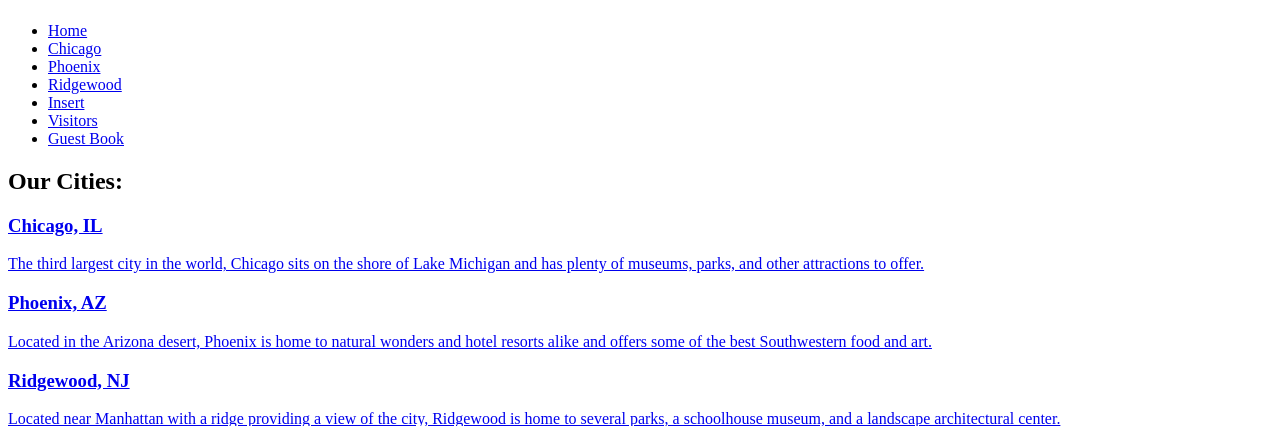
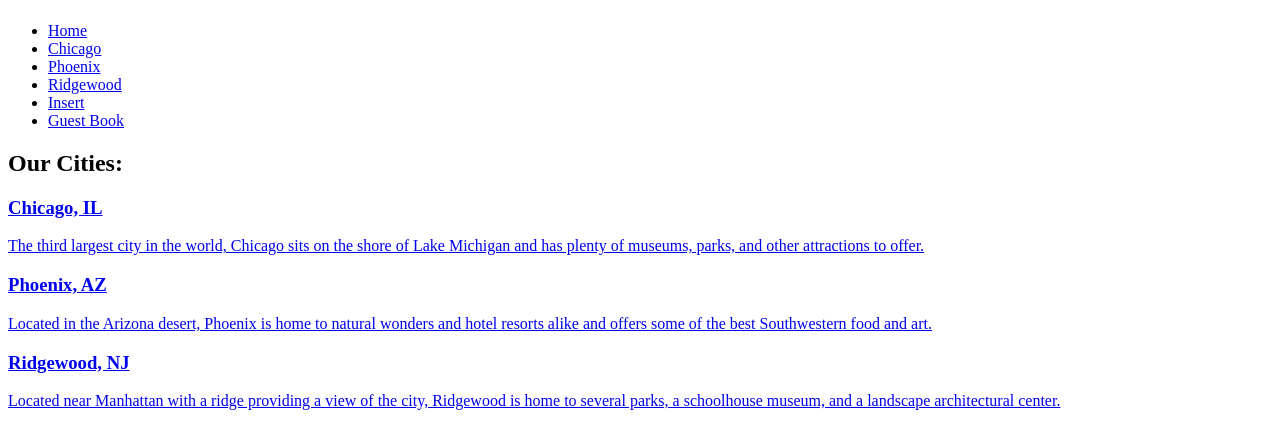
Before and after one commit to MattLeone10/CSC174-Project-2, a PHP site: page /index.php in a window 1280 px wide. Shown: the part 58-484 px from the top of the page. Run offline with PHP 8.4, Linux system fonts and the light colour scheme.

Commit message:
Update nav.php

```diff
--- a/inc/nav.php
+++ b/inc/nav.php
@@ -5,7 +5,6 @@
 		<li><a href="phoenix.php">Phoenix</a></li>
 		<li><a href="ridgewood.php">Ridgewood</a></li>
 		<li><a href="scripts/insert.php">Insert</a></li>
-		<li><a href="scripts/read.php">Visitors</a></li>
-		<li><a href="guest.php">Guest Book</a></li>
+		<li><a href="scripts/read.php">Guest Book</a></li>
 	</ul>
 </navbar>
```
